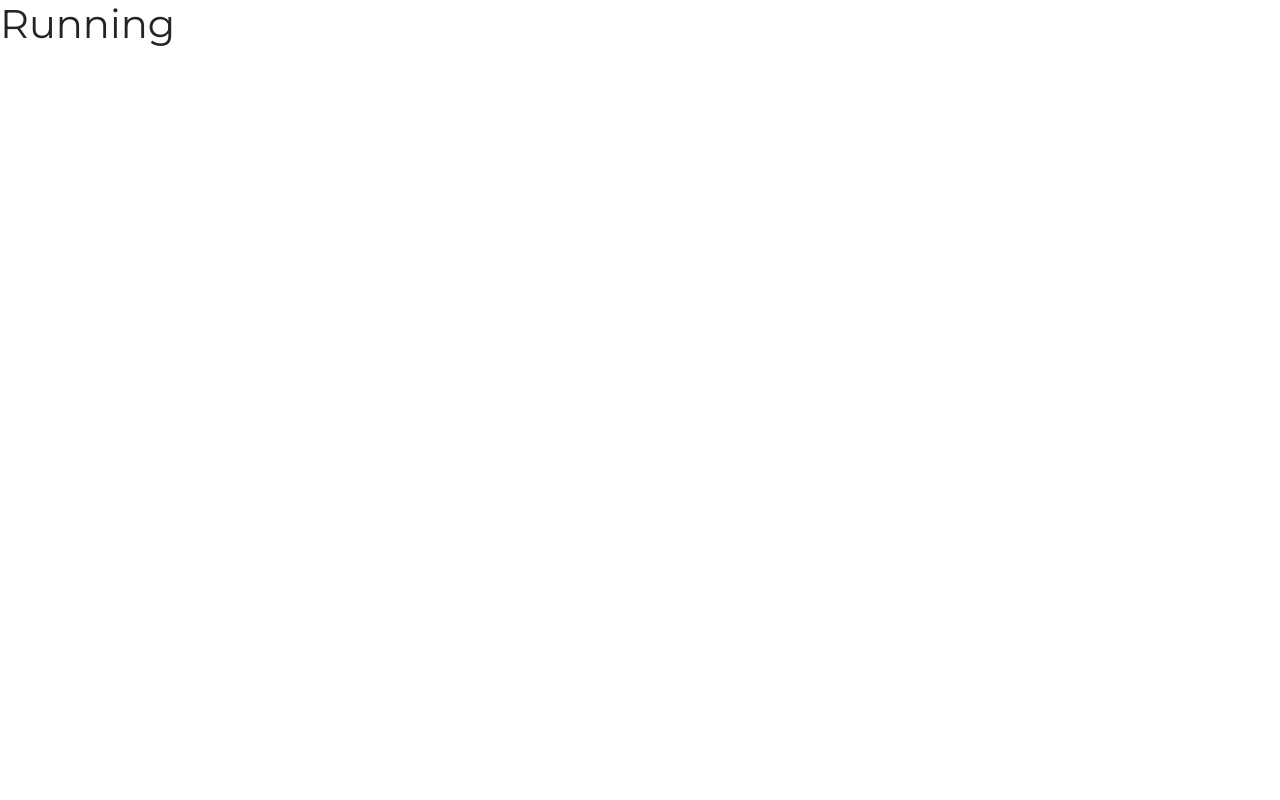
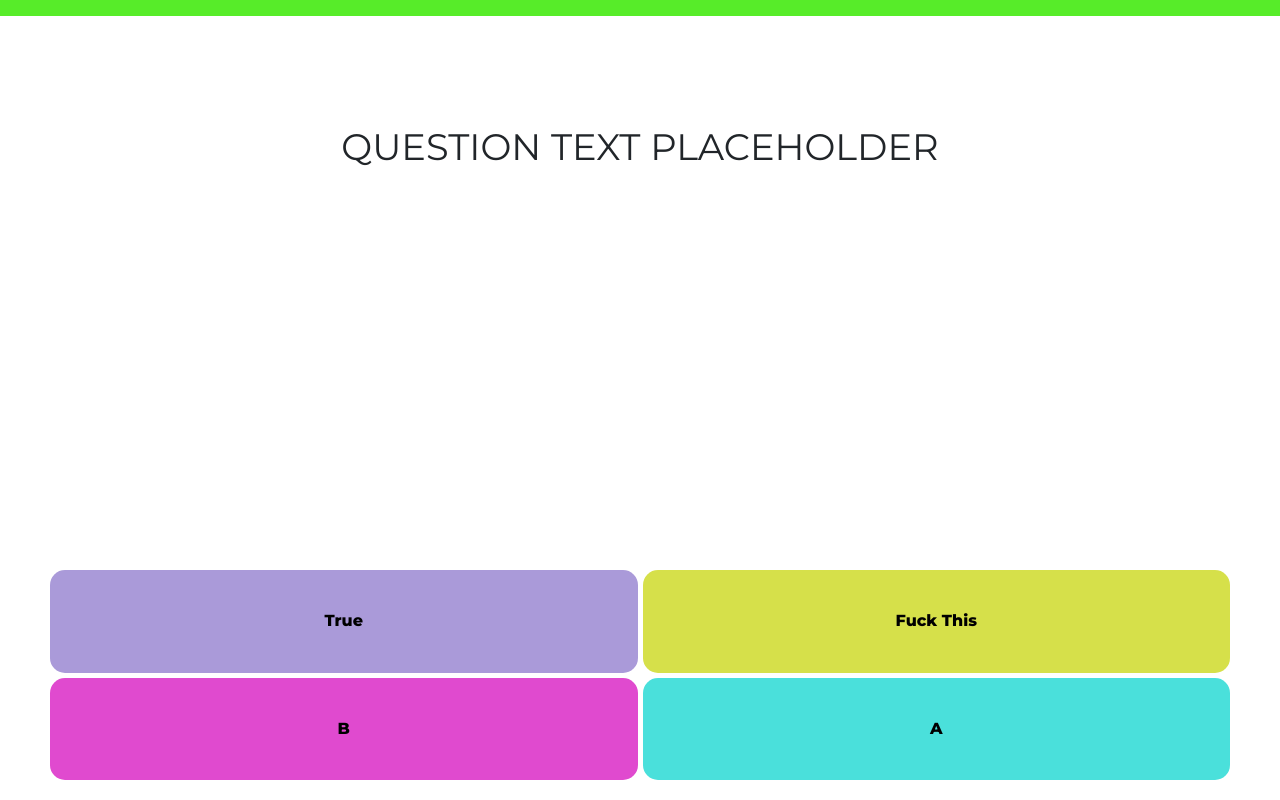
Before and after one commit to erickyudha/logicgate-learning, a React (Create React App) app: page /start-quiz in a window 1280 px wide. Built offline with nearby package versions, Linux system fonts and the light colour scheme.

Commit message:
quiz interface done

```diff
--- a/src/components/App.js
+++ b/src/components/App.js
@@ -1,11 +1,14 @@
 import React from "react";
 import { useState } from "react";
 import { BrowserRouter, Routes, Route } from "react-router-dom";
+import CountdownBar from "./CountdownBar";
 import Home from "./Home";
 import Learning from "./Learning";
 import Navbar from "./Navbar";
 import Quiz from "./Quiz";
 import QuizCountdown from "./QuizCountdown";
+import QuizMain from "./QuizMain";
+import QuizSession from "./QuizSession";
 import StartQuiz from "./StartQuiz";
 
 export default function App() {
@@ -14,6 +17,7 @@ export default function App() {
         <BrowserRouter>
 
             <Routes>
+                <Route path="/test" element= {<QuizSession />} />
                 <Route path="/start-quiz" element={<StartQuiz />} />
                 <Route path="/quiz" element={<Quiz />} />
                 <Route path="/learning" element={<Learning />} />
--- /dev/null
+++ b/src/components/CountdownBar.js
@@ -0,0 +1,23 @@
+import { React, useState, useEffect } from "react";
+
+export default function CountdownBar(props) {
+    const { countdown = 0 } = props;
+    const [seconds, setSeconds ] =  useState(countdown);
+
+    useEffect(()=>{
+        let myInterval = setInterval(() => {
+            if (seconds > 0) {
+                setSeconds(seconds - 1);
+            } else {
+                clearInterval(myInterval)
+            }
+        }, 1000)
+        return ()=> {
+            clearInterval(myInterval);
+          };
+    });
+
+    return (
+            <progress className="countdown-bar" value={seconds} max={countdown}></progress>
+    )
+}
--- /dev/null
+++ b/src/components/QuizMain.js
@@ -0,0 +1,93 @@
+import React from "react";
+import { useState, useEffect, useRef } from "react";
+import "../styles/quizmain.css";
+import CountdownBar from "./CountdownBar";
+import QuizCountdown from "./QuizCountdown";
+
+export default function QuizMain(props) {
+    function shuffle(array) {
+        let currentIndex = array.length,  randomIndex;
+
+        // While there remain elements to shuffle.
+        while (currentIndex != 0) {
+
+          // Pick a remaining element.
+          randomIndex = Math.floor(Math.random() * currentIndex);
+          currentIndex--;
+
+          // And swap it with the current element.
+          [array[currentIndex], array[randomIndex]] = [
+            array[randomIndex], array[currentIndex]];
+        }
+
+        return array;
+    }
+
+    const {
+        id=1,
+        withImage=false,
+        imageUrl="https://www.pngkey.com/png/detail/137-1377870_canvas-sample-sample-image-url.png",
+        text="QUESTION TEXT PLACEHOLDER",
+        option=4,
+        correct="True",
+        incorrect=["Fuck This", "A", "B"],
+        duration=20,
+    } = props;
+
+    const seconds = useRef(duration);
+
+    function clickAnswer(e) {
+        let score;
+        if (e.target.innerText === correct) {
+            console.log("Correct!");
+
+            score = (seconds.current / duration) * 2000;
+
+            // update score
+        } else {
+            console.log("Incorrect!");
+            score = 0;
+        }
+        seconds.current = -999;
+    }
+
+    const imgElement = <img src={imageUrl} />
+    const choiceBgColor = shuffle(["#aa9ad9", "#d6e04a", "#e04acf", "#4ae0db"])
+    const choices = shuffle([...incorrect, correct]);
+    let colorIndex = 0;
+    const choicesElement = choices.map(choice => {
+        return <button className="quiz-button" onClick={clickAnswer} style={{backgroundColor: choiceBgColor[colorIndex++]}}>{choice}</button>
+    })
+
+
+
+    useEffect(()=>{
+        let myInterval = setInterval(() => {
+            console.log(seconds);
+            if (seconds.current > 0) {
+
+                seconds.current -= 1;
+            } else {
+                clearInterval(myInterval)
+            }
+        }, 1000)
+        return ()=> {
+            clearInterval(myInterval);
+          };
+    }, [seconds]);
+
+    return (
+        <div className="quiz-main">
+            <CountdownBar countdown={duration} />
+            <div className={withImage ? "quiz-with-image" : "quiz-no-image"}>
+                {withImage ? imgElement : ""}
+                <h1>{text}</h1>
+            </div>
+            <div className={(option == 2) ? "quiz-choice-2" : "quiz-choice-4"}>
+                {choicesElement}
+
+
+            </div>
+        </div>
+    )
+}
--- /dev/null
+++ b/src/components/QuizSession.js
@@ -0,0 +1,34 @@
+import React from "react";
+import { useState, useEffect, useRef } from "react";
+import QuizCountdown from "./QuizCountdown";
+import QuizMain from "./QuizMain";
+
+export default function QuizSession() {
+    const [ questionStarted, setQuestionStarted ] = useState(false);
+    let nowShowing = useRef(<QuizCountdown countdown={5} questionNum={1} score={9999} />);
+
+    useEffect(()=>{
+        const timer = setTimeout(() => {
+            nowShowing.current = <QuizMain
+                id={1}
+                withImage={false}
+                imageUrl="https://www.pngkey.com/png/detail/137-1377870_canvas-sample-sample-image-url.png"
+                text="QUESTION TEXT PLACEHOLDER"
+                option={4}
+                correct="True"
+                incorrect={["Fuck This", "A", "B"]}
+                duration={20}
+            />;
+            setQuestionStarted(true);
+        }, 5000);
+        return ()=> {
+            clearTimeout(timer);
+        }
+    }, []);
+
+    return (
+        <>
+            {nowShowing.current}
+        </>
+    )
+}
--- a/src/components/StartQuiz.js
+++ b/src/components/StartQuiz.js
@@ -1,52 +1,13 @@
 import React from "react";
 import { useState, useEffect, useRef } from "react";
 import QuizCountdown from "./QuizCountdown";
+import QuizSession from "./QuizSession";
 
 export default function StartQuiz() {
-    let questionNum = useRef(1);
-    let [ isDone, setIsDone ] = useState(false);
-    let score = 0;
-
-    const questionLimit = 2;
-    const betweenTimeLimit = 3;
-    const timeLimit = 10;
-    const timeLimitMs = timeLimit * 1000;
-    const betweenTimeLimitMs = (betweenTimeLimit + 1) * 1000;
-
-    const [ questionStarted, setQuestionStarted ] = useState(true);
-    let nowShowing = useRef(<QuizCountdown countdown={2} questionNum={questionNum.current} score={score} />);
-
-    useEffect(()=>{
-        let timer;
-        if (questionNum.current <= questionLimit && !isDone) {
-            if(!questionStarted){
-                nowShowing.current = <QuizCountdown countdown={2} questionNum={questionNum.current} score={score} />;
-                timer = setTimeout(()=>{
-                    setQuestionStarted(true);
-                }, timeLimitMs);
-            } else {
-                nowShowing.current = <h1>Running</h1>;
-                timer = setTimeout(()=>{
-                    questionNum.current++;
-                    setQuestionStarted(false);
-                }, betweenTimeLimitMs);
-            };
-        } else if (isDone) {
-            console.log("Quiz Done");
-        } else {
-            nowShowing.current = <h1>Finished</h1>;
-            timer = setTimeout(()=>{
-                setIsDone(true);
-            }, timeLimitMs);
-        }
-        return ()=>{
-            clearTimeout(timer);
-        }
-    });
 
     return (
         <div className="quiz-container">
-            {nowShowing.current}
+            <QuizSession />
         </div>
     );
 }
--- /dev/null
+++ b/src/styles/quizmain.css
@@ -0,0 +1,80 @@
+.quiz-main {
+    padding: 0;
+    margin: 0;
+    display: grid;
+    grid-template-rows: 5px calc(70vh - 5px) 30vh;
+    align-items: start;
+    justify-items: center;
+}
+
+.quiz-with-image {
+    display: grid;
+    grid-template-rows: auto min-content;
+
+}
+
+.quiz-with-image img {
+    height: 50vh;
+    margin: auto;
+    padding: 10px 0 5px 0;
+}
+
+.quiz-with-image h1 {
+    font-size: 1.5em;
+    text-align: center;
+    margin: 5px;
+    padding: 0 80px;
+}
+
+.quiz-no-image {
+    display: flex;
+    align-items: center;
+}
+
+.quiz-no-image h1 {
+    padding: 120px 80px;
+    font-size: 2.3em;
+    text-align: center;
+}
+
+.quiz-choice-4 {
+    display: grid;
+    grid-template-rows: 1fr 1fr;
+    grid-template-columns: 1fr 1fr;
+    gap: 5px;
+    width: 100%;
+    height: 100%;
+    padding: 10px 50px 20px 50px;
+}
+
+.quiz-choice-2 {
+    display: grid;
+    grid-template-columns: 1fr 1fr;
+    gap: 20px;
+    width: 100%;
+    height: 100%;
+    padding: 10px 50px 20px 50px;
+    font-size: 1.5em;
+}
+
+.quiz-button {
+    font-weight: 800;
+    border-radius: 15px;
+    border-style: none;
+    color: black;
+}
+
+.quiz-button:hover {
+    box-shadow: inset 0 0 100px 100px rgba(255, 255, 255, 0.1);
+}
+
+.countdown-bar {
+    width: 100vw;
+    margin: 0;
+    padding: 0;
+    border: none;
+}
+
+progress::-moz-progress-bar { background: #57ec29; }
+progress::-webkit-progress-value { background: #57ec29; }
+progress { color: #57ec29; }
```
Also changed, not shown: src/sample/question.js (added, +96 -0 lines).
